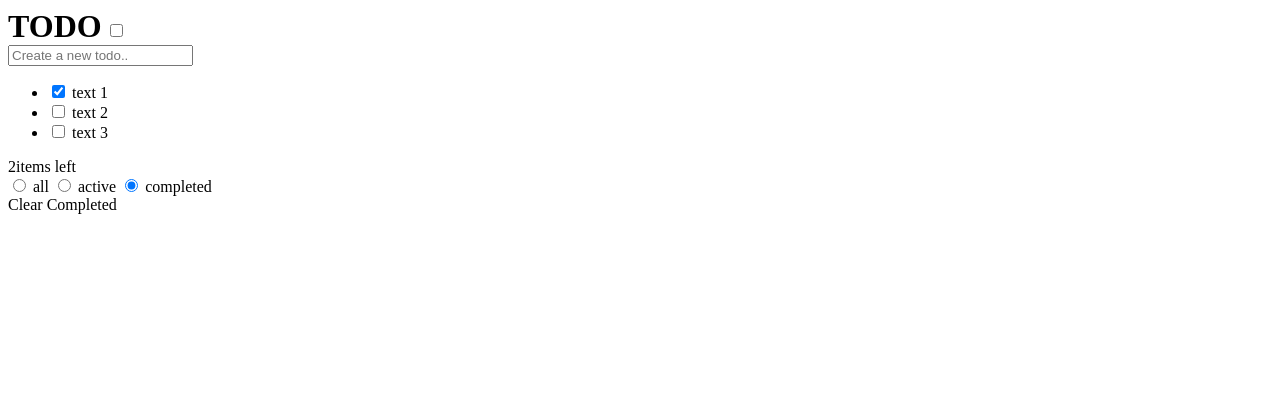
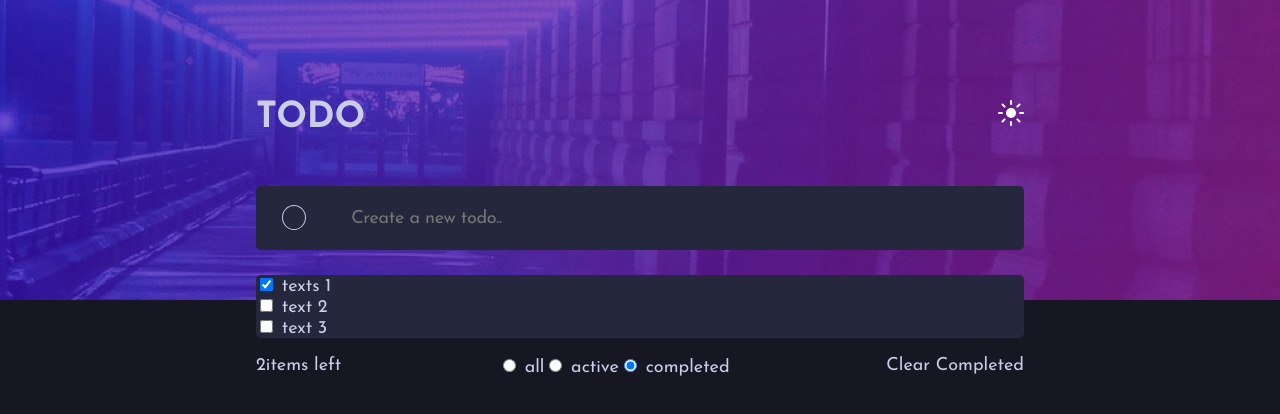
Before and after one commit to dubeydivyank/todo-app, a plain HTML site: page index.html in a window 1280 px wide. Drawn offline with Linux system fonts and the light colour scheme.

Commit message:
fixed header & added temp css

```diff
--- a/index.html
+++ b/index.html
@@ -15,18 +15,19 @@
     <title>Todo App</title>
   </head>
 
-  <body class="dark-theme">
-    <header>
-      <h1 style="display: inline">TODO</h1>
-      <div class="toggle-theme-btn" style="display: inline">
+  <body class="dark-mode">
+    <div class="container">
+      <header class="flex-row">
+        <h1 class="todo=heading">TODO</h1>
+        <div class="theme-toggle-btn">
           <input type="checkbox" name="theme" id="theme" />
           <label for="theme"></label>
         </div>
       </header>
 
       <main>
-      <div class="add-task">
-        <span></span>
+        <div class="add-task flex-row">
+          <span class="for-circle"></span>
           <input
             type="text"
             placeholder="Create a new todo.."
@@ -34,13 +35,17 @@
             id="addTask"
           />
         </div>
-      <section class="todoList">
-        <ul>
-          <li>
+        <!--  -->
+        <!--  -->
+        <!--  -->
+        <!--  -->
+        <!-- <section class="todo-list"> -->
+        <ul class="todo-list">
+          <li class="list-items">
             <label for="" class="list-item">
               <input type="checkbox" name="todoItem" checked />
               <span class="checkmark"></span>
-              <span class="text">text 1</span>
+              <span class="text">texts 1</span>
             </label>
           </li>
           <li>
@@ -58,10 +63,15 @@
             </label>
           </li>
         </ul>
-      </section>
-      <div class="bottom-btns">
+        <!-- </section> -->
+        <!--  -->
+        <!--  -->
+        <!--  -->
+        <!--  -->
+        <!--  -->
+        <div class="bottom-btns flex-row">
           <div><span>2</span>items left</div>
-        <div class="filters">
+          <div class="filters flex-row">
             <label>
               <input type="radio" name="filter" id="all" checked />
               <span>all</span>
@@ -78,7 +88,7 @@
           <span class="clearCompleted">Clear Completed</span>
         </div>
       </main>
-
+    </div>
     <script src="./script.js"></script>
   </body>
 </html>
--- a/style.css
+++ b/style.css
@@ -0,0 +1,148 @@
+.dark-mode {
+  --blue: hsl(235, 21%, 11%);
+  --desaturated-blue: hsl(235, 24%, 19%);
+  --light-blue: hsl(234, 39%, 85%);
+  --light-blue-hover: hsl(236, 33%, 92%);
+  --dark-blue: hsl(234, 11%, 52%);
+  --very-dark-blue: hsl(233, 14%, 35%);
+  --very-dark-grayish-blue: hsl(237, 14%, 26%);
+  --bg-image: url("./images/bg-desktop-dark.jpg");
+}
+
+.light-mode {
+  --lm-light-gray: hsl(0, 0%, 98%);
+  --lm-light-blue: hsl(233, 11%, 84%);
+  --lm-light-grayish-blue: hsl(236, 33%, 92%);
+  --lm-dark-blue: hsl(236, 9%, 61%);
+  --lm-very-dark-Blue: hsl(235, 19%, 35%);
+  --bg-image: 0 0 url("./images/bg-desktop-light.jpg") no-repeat;
+}
+
+:root {
+  /* primary colors */
+  --bright-blue: hsl(220, 98%, 61%);
+  /* Check Background: linear-gradient hsl(192, 100%, 67%) to hsl(280, 87%, 65%) */
+
+  --ff-josefin: "Josefin Sans", sans-serif;
+}
+
+/* ------------------- */
+/* Reset               */
+/* ------------------- */
+/* Box sizing */
+*,
+*::before,
+*::after {
+  box-sizing: border-box;
+}
+
+/* Reset margins */
+body,
+h1,
+h2,
+h3,
+h4,
+h5,
+p,
+figure,
+picture {
+  margin: 0;
+}
+
+input,
+button,
+textarea,
+select {
+  font: inherit;
+}
+
+body {
+  background-image: var(--bg-image);
+  background-repeat: no-repeat;
+  background-color: var(--blue);
+  font-family: var(--ff-josefin);
+  font-size: 18px;
+  color: var(--light-blue);
+  display: flex;
+  justify-content: center;
+}
+
+.container {
+  /* min-width: 500px; */
+  width: 100%;
+  padding-left: 20%;
+  padding-right: 20%;
+}
+
+header {
+  padding-top: 100px;
+  padding-bottom: 50px;
+}
+
+.todo-heading {
+  font-size: 2.5rem;
+  font-weight: 700;
+  letter-spacing: 0.5rem;
+}
+
+.flex-row {
+  display: flex;
+  flex-direction: row nowrap;
+  justify-content: space-between;
+}
+
+.theme-toggle-btn #theme {
+  display: none;
+}
+.theme-toggle-btn #theme + label::before {
+  content: "";
+  background: url(./images/icon-sun.svg);
+  display: block;
+  width: 26px;
+  height: 26px;
+  cursor: pointer;
+}
+.theme-toggle-btn #theme:checked + label::before {
+  background: url(./images/icon-moon.svg);
+}
+
+.add-task {
+  height: 64px;
+  width: 100%;
+  border-radius: 5px;
+  background-color: var(--desaturated-blue);
+  margin: 0 0 25px;
+  padding: 0 26px;
+  position: relative;
+}
+
+.for-circle {
+  width: 25px;
+  height: 25px;
+  line-height: 25px;
+  border: 1px solid var(--light-blue);
+  border-radius: 50%;
+  margin-top: 1.05em;
+}
+
+#addTask {
+  background: transparent;
+  outline: none;
+  border: none;
+  width: 100%;
+  height: 64px;
+  padding: 0;
+  padding-left: 45px;
+  font-weight: 400;
+  font-size: 18px;
+  color: var(--light-blue);
+  letter-spacing: -0.3px;
+}
+
+.todo-list {
+  background-color: var(--desaturated-blue);
+  width: 100%;
+  border-radius: 5px;
+  list-style-type: none;
+  padding: 0;
+}
```
Lines whose indentation alone changed are shown as unchanged.
